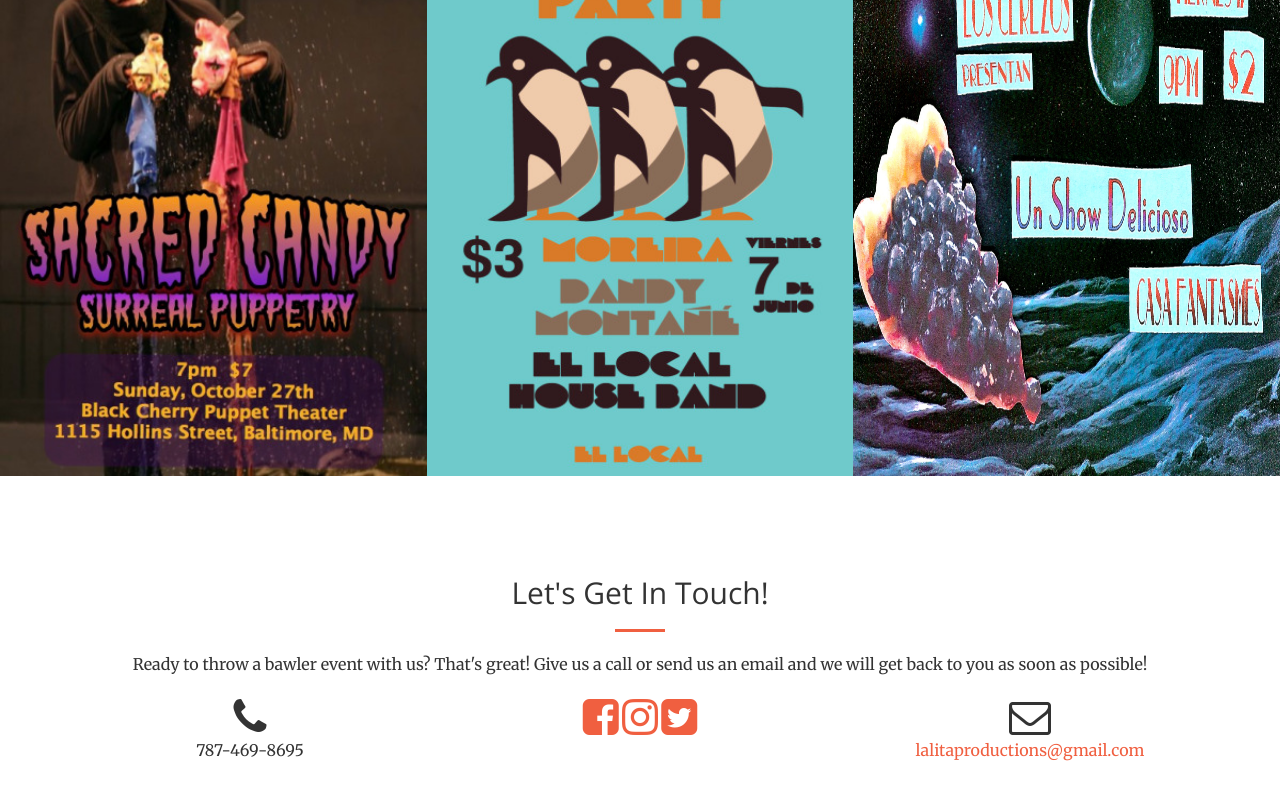
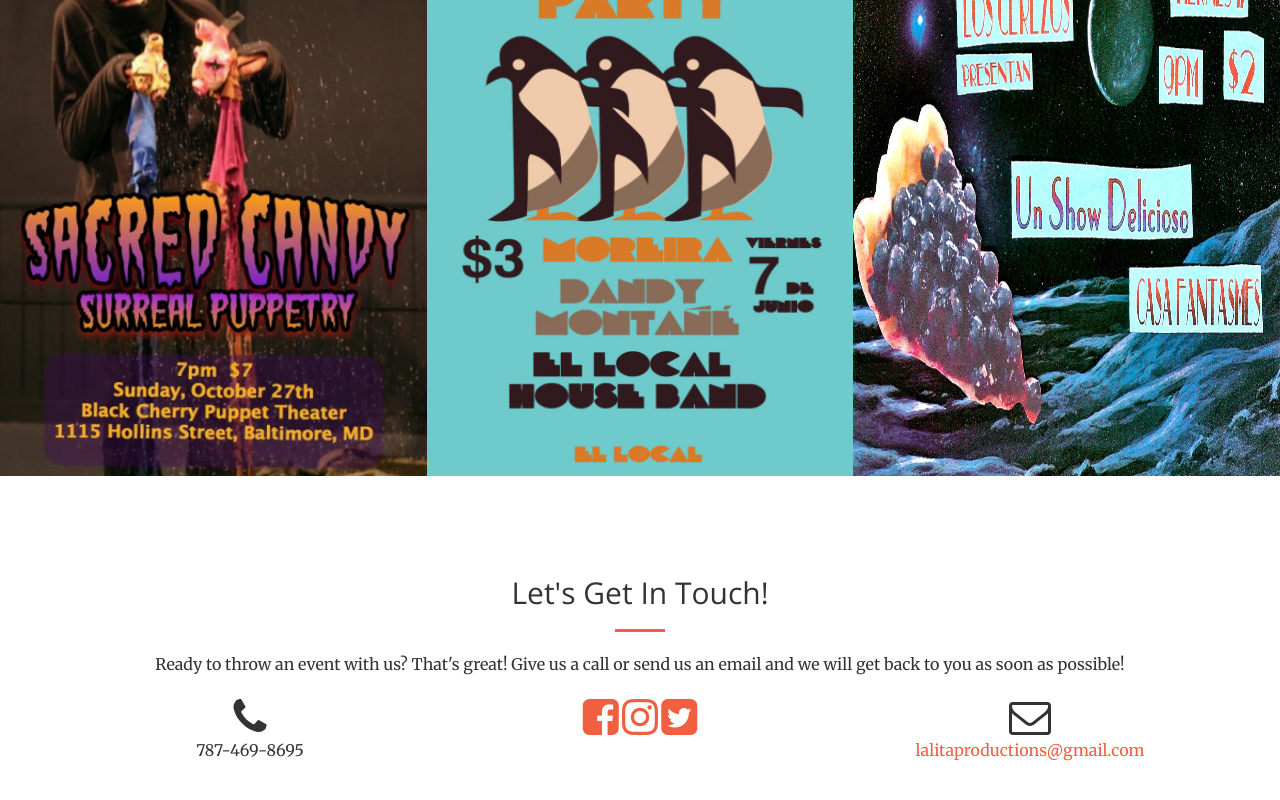
Before and after one commit to kamelya999/Lalita-Productions, a plain HTML site: page index.html in a window 1280 px wide. Shown: the part 2863-3663 px from the top of the page. Drawn offline with nearby package versions, Linux system fonts and the light colour scheme; files whose address does not match are found by name.

Commit message:
text edit

```diff
--- a/index.html
+++ b/index.html
@@ -208,7 +208,7 @@ en Santurce, SOS Burger, the Poet’s Passage, entre otros.
                 <div class="col-lg-12  text-center">
                     <h2 class="section-heading">Let's Get In Touch!</h2>
                     <hr class="primary">
-                    <p>Ready to throw a bawler event with us? That's great! Give us a call or send us an email and we will get back to you as soon as possible!</p>
+                    <p>Ready to throw an event with us? That's great! Give us a call or send us an email and we will get back to you as soon as possible!</p>
                 </div>
             </div>
             <div class="row">
```
